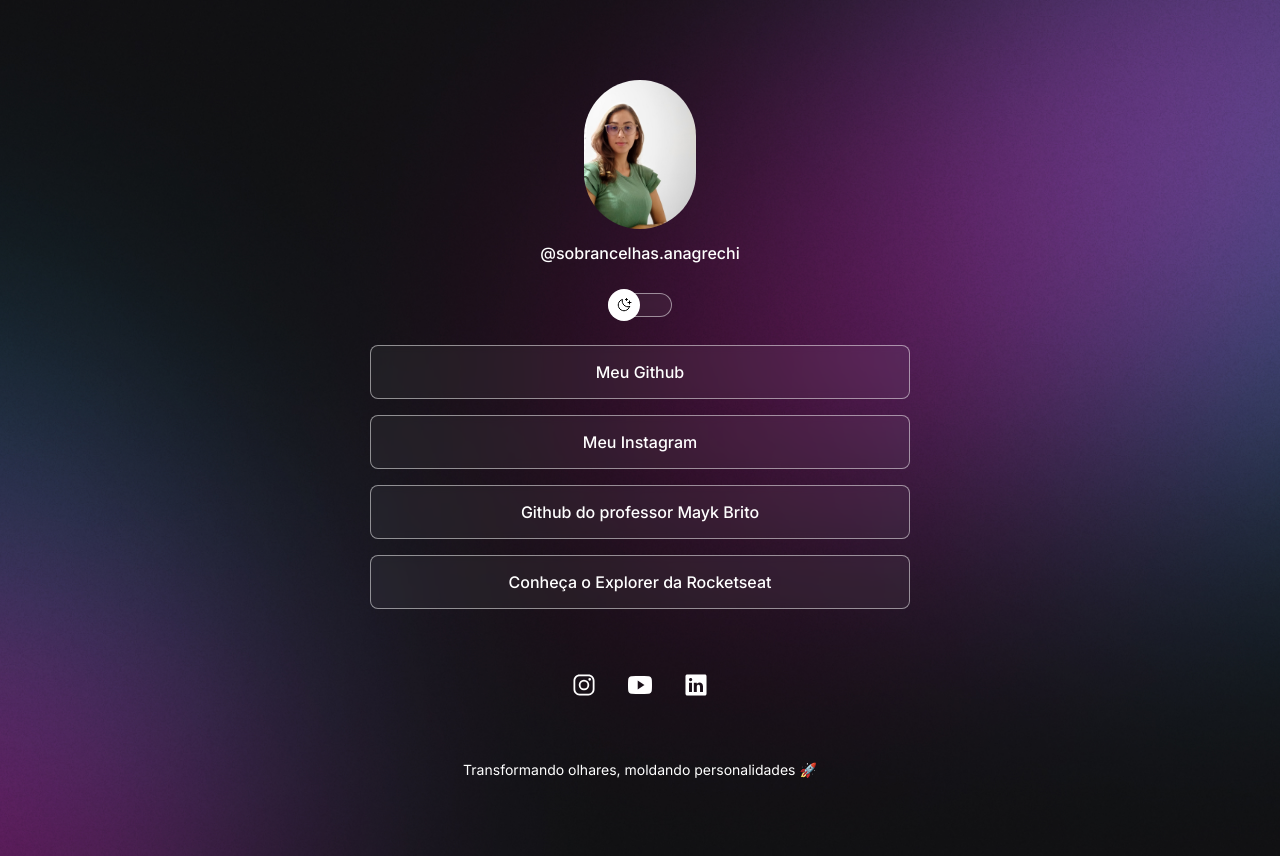
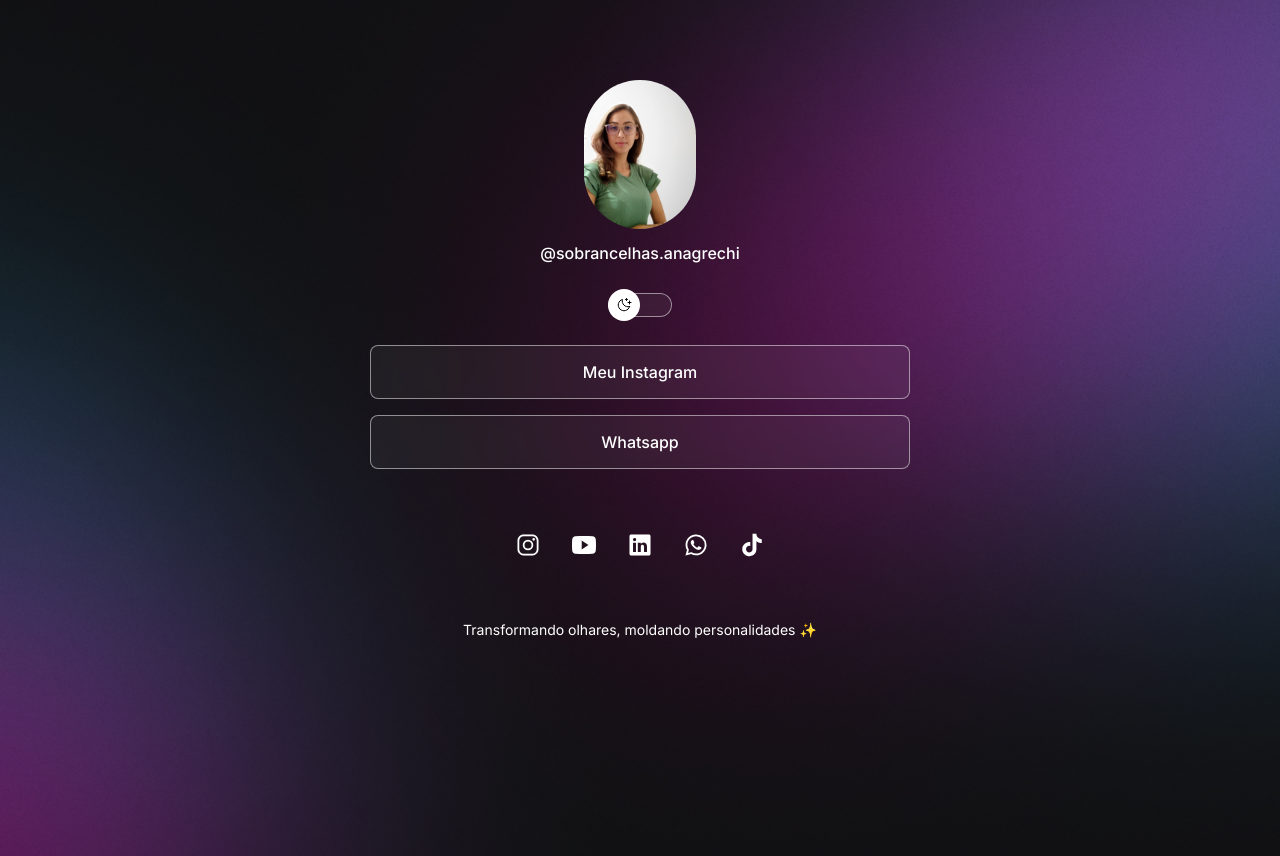
Before and after one commit to gabrielgrechiSis/devlinks, a plain HTML site: page index.html in a window 1280 px wide. Drawn offline with nearby package versions, Linux system fonts and the light colour scheme.

Commit message:
links e fotos

```diff
--- a/index.html
+++ b/index.html
@@ -23,34 +23,38 @@
       </div>
 
       <ul>
-        <li><a href="https://github.com/juanrfigueiredo" target="_blank">Meu Github</a></li>
 
         <li>
           <a href="https://instagram.com/sobrancelhas.anagrechi?igshid=YTQwZjQ0NmI0OA==" target="_blank">Meu Instagram</a>
         </li>
         <li>
-          <a href="" target="_blank">Github do professor Mayk Brito</a>
+          <a href="https://instagram.com/sobrancelhas.anagrechi?igshid=YTQwZjQ0NmI0OA==" target="_blank">Whatsapp</a>
         </li>
-        <li>
-          <a href="" target="_blank">Conheça o Explorer da Rocketseat</a>
-        </li>
+
+
       </ul>
       <div id="social-links">
 
-        <a href="https://instagram.com/juanrfigueiredo" target="_blank">
+        <a href="https://instagram.com/sobrancelhas.anagrechi?igshid=YTQwZjQ0NmI0OA==" target="_blank">
           <ion-icon name="logo-instagram"></ion-icon>
         </a>
 
-        <a href=" target="_blank">
+        <a href="https://youtube.com/@anaverdeiro7533?si=M9lCvVEKKYP4bvAx" target="_blank">
           <ion-icon name="logo-youtube"></ion-icon>
         </a>
 
         <a href="https://www.linkedin.com/in/ana-carolina-verdeiro-grechi-1b1614116/?originalSubdomain=br" target="_blank">
           <ion-icon name="logo-linkedin"></ion-icon>
         </a>
+        <a href="https://wa.me/message/DHJJW44UKLOGP1" target="_blank">
+          <ion-icon name="logo-whatsapp"></ion-icon>
+        </a>
+        <a href="https://www.tiktok.com/@ana_verdeiro?_t=8gre26OCqcY&_r=1" target="_blank">
+          <ion-icon name="logo-tiktok"></ion-icon>
+        </a>
       </div>
 
-      <footer>Transformando olhares, moldando personalidades <span id="rocket"><a href="https://rocketseat.com.br/">🚀</a></span></footer>
+      <footer>Transformando olhares, moldando personalidades <span id="rocket"><a href="https://rocketseat.com.br/">✨</a></span></footer>
     </div>
 
     <script type="module" src="https://unpkg.com/ionicons@5.5.2/dist/ionicons/ionicons.esm.js"></script>
```
